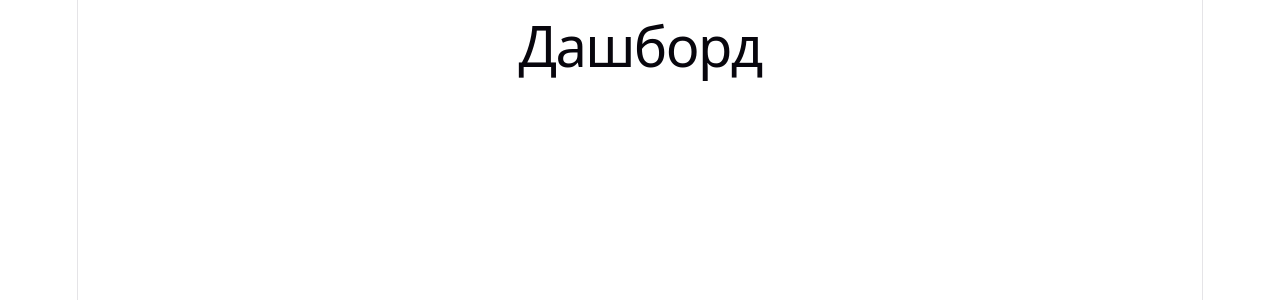
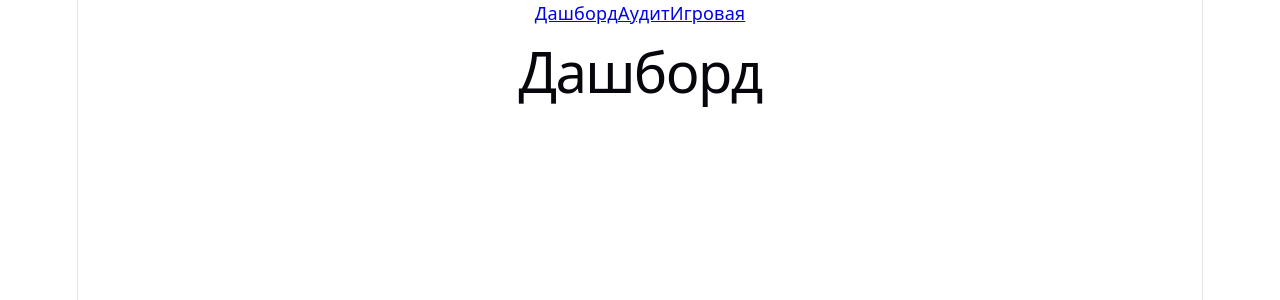
Before and after one commit to IuliiaUsatova/ai-gateway, a React (Vite) app in the folder frontend/: page / in a window 1280 px wide. Shown: the top 300 px of the page. Built offline with nearby package versions, Linux system fonts and the light colour scheme.

Commit message:
feat: add Navbar with navigation links

```diff
--- a/frontend/src/App.tsx
+++ b/frontend/src/App.tsx
@@ -2,15 +2,19 @@ import { Route, Routes } from 'react-router-dom'
 import DashboardPage from './pages/DashboardPage'
 import AuditLogPage from './pages/AuditLogPage'
 import PlaygroundPage from './pages/PlaygroundPage'
+import Navbar from './components/Navbar'
 import './App.css'
 
 function App() {
   return (
-    <Routes>
-      <Route path='/' element={<DashboardPage />} />
-      <Route path='/audit' element={<AuditLogPage />} />
-      <Route path='/playground' element={<PlaygroundPage />} />
-    </Routes>
+    <div>
+      <Navbar />
+      <Routes>
+        <Route path='/' element={<DashboardPage />} />
+        <Route path='/audit' element={<AuditLogPage />} />
+        <Route path='/playground' element={<PlaygroundPage />} />
+      </Routes>
+    </div>
   )
 }
 
--- /dev/null
+++ b/frontend/src/components/Navbar.tsx
@@ -0,0 +1,13 @@
+import { Link } from "react-router-dom"
+
+function Navbar() {
+    return (
+        <nav>
+            <Link to='/'>Дашборд</Link>
+            <Link to='/audit'>Аудит</Link>
+            <Link to='/playground'>Игровая</Link>
+        </nav>
+    )
+}
+
+export default Navbar
```
